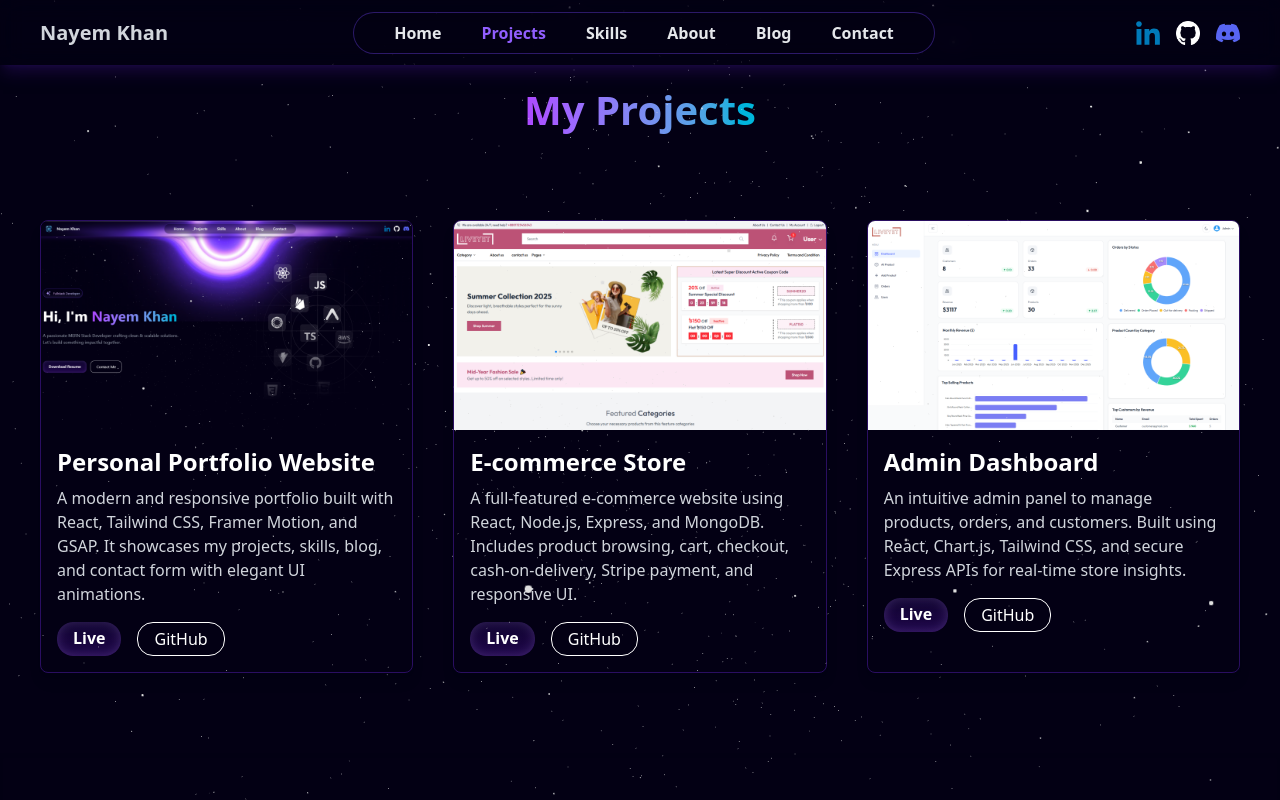
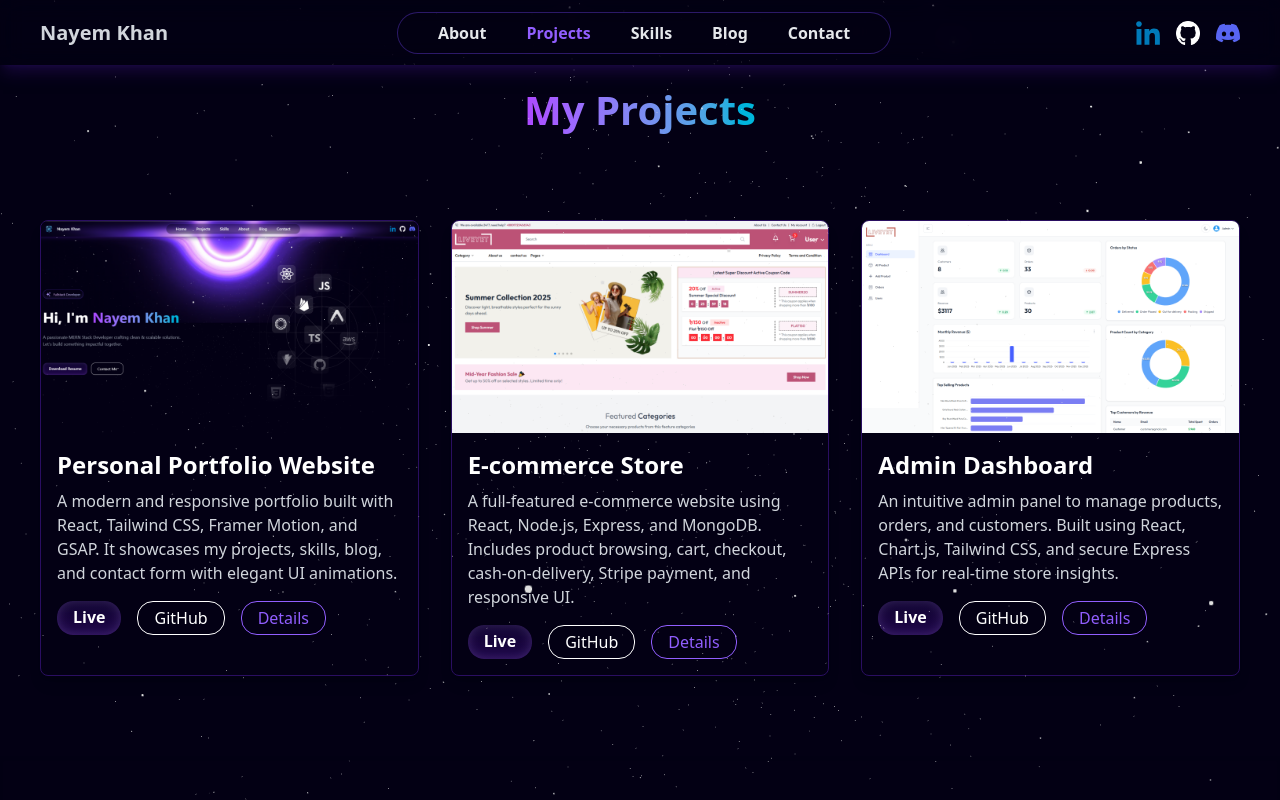
Before and after one commit to Nayem-khan1/portfolio, a React (Vite) app: page /projects in a window 1280 px wide. Shown: the top 800 px of the page. Built offline with nearby package versions, Linux system fonts and the light colour scheme; a web font is replaced by a local one.

Commit message:
add details page

```diff
--- a/src/App.jsx
+++ b/src/App.jsx
@@ -9,10 +9,12 @@ import ProjectDetails from "./components/ProjectDetails";
 import Contact from "./pages/Contact";
 import NotFound from "./pages/NotFound";
 import StarsCanvas from "./components/StarsCanvas";
+import { ScrollToTop } from "./components/ScrollToTop";
 
 const App = () => {
   return (
     <>
+      <ScrollToTop />
       <Routes>
         <Route element={<Main />}>
           <Route element={<Home />} path="/" />
--- a/src/components/Navbar.jsx
+++ b/src/components/Navbar.jsx
@@ -2,12 +2,12 @@ import React, { useRef, useState } from "react";
 import { Socials } from "../data";
 import { HiMenuAlt3, HiX } from "react-icons/hi";
 import { Link } from "react-scroll";
+import { Link as Route } from "react-router";
 
 const navLinks = [
-  { name: "Home", to: "home" },
+  { name: "About", to: "about-me" },
   { name: "Projects", to: "projects" },
   { name: "Skills", to: "skills" },
-  { name: "About", to: "about-me" },
   { name: "Blog", to: "blog" },
   { name: "Contact", to: "contact" },
 ];
@@ -20,7 +20,7 @@ const Navbar = () => {
     <div className="w-full fixed top-0 shadow-lg shadow-[#2A0E61]/50 bg-[#03001417] backdrop-blur-md z-50 px-4 md:px-10">
       <div className="max-w-screen-2xl mx-auto h-[65px] flex items-center justify-between">
         {/* Logo */}
-        <a href="#about-me" className="flex flex-row items-center">
+        <Route to="/" className="flex flex-row items-center">
           {/* <img
             src="/NavLogo.png"
             alt="logo"
@@ -29,7 +29,7 @@ const Navbar = () => {
             className="cursor-pointer hover:animate-slowspin"
           /> */}
           <span className="text-xl font-bold text-gray-300">Nayem Khan</span>
-        </a>
+        </Route>
 
         {/* Desktop Menu */}
         <div className="hidden md:flex items-center gap-6">
--- a/src/components/ProjectCard.jsx
+++ b/src/components/ProjectCard.jsx
@@ -1,6 +1,7 @@
 import React from "react";
+import { Link } from "react-router";
 
-const ProjectCard = ({ src, title, description, live, github }) => {
+const ProjectCard = ({ src, title, description, live, github, slug }) => {
   return (
     <div className="relative overflow-hidden rounded-lg shadow-lg border border-[#2A0E61]">
       <img
@@ -15,7 +16,8 @@ const ProjectCard = ({ src, title, description, live, github }) => {
         <h1 className="text-2xl font-semibold text-white">{title}</h1>
         <p className="mt-2 text-gray-300">{description}</p>
       </div>
-      <div className="flex gap-4 px-4 pb-4">
+
+      <div className="flex flex-wrap gap-4 px-4 pb-4">
         <a
           href={live}
           target="_blank"
@@ -32,6 +34,12 @@ const ProjectCard = ({ src, title, description, live, github }) => {
         >
           GitHub
         </a>
+        <Link
+          to={`/projects/${slug}`}
+          className="px-4 py-1 border border-primary text-primary rounded-2xl hover:bg-primary hover:text-black transition duration-300"
+        >
+          Details
+        </Link>
       </div>
     </div>
   );
--- /dev/null
+++ b/src/components/ScrollToTop.jsx
@@ -0,0 +1,16 @@
+import { useEffect } from "react";
+import { useLocation } from "react-router";
+
+export function ScrollToTop() {
+  const { pathname } = useLocation();
+
+  useEffect(() => {
+    window.scrollTo({
+      top: 0,
+      left: 0,
+      behavior: "smooth",
+    });
+  }, [pathname]);
+
+  return null;
+}
--- a/src/data/projects.js
+++ b/src/data/projects.js
@@ -1,32 +1,32 @@
 export const projectData = [
-  {
-    title: "QR Code Generator SaaS",
-    slug: "qr-code-saas",
-    description:
-      "A full-featured SaaS web app to generate, customize, and track QR codes with user authentication and analytics dashboard.",
-    image: "/images/projects/qrcode-saas.png",
-    tech: ["React", "Node.js", "MongoDB", "Firebase", "Stripe"],
-    demo: "https://demo.example.com",
-    repo: "https://github.com/yourname/qr-code-saas",
-  },
   {
     title: "Personal Portfolio Website",
     slug: "personal-portfolio",
     description:
-      "A responsive and modern portfolio website built with React and Tailwind CSS to showcase projects and skills.",
-    image: "/images/projects/portfolio.png",
-    tech: ["React", "Tailwind CSS", "Framer Motion"],
-    demo: "https://yourportfolio.com",
-    repo: "https://github.com/yourname/portfolio",
+      "A modern and responsive portfolio built with React, Tailwind CSS, Framer Motion, and GSAP. It showcases my projects, skills, blog, and contact form with elegant UI animations.",
+    image: "/image/projects/project-1.png",
+    tech: ["React", "Tailwind CSS", "Framer Motion", "GSAP"],
+    demo: "https://portfolio-blond-eight-77.vercel.app/",
+    repo: "https://github.com/Nayem-khan1/portfolio.git",
   },
   {
-    title: "E-commerce Platform",
+    title: "E-commerce Store",
     slug: "ecommerce-platform",
     description:
-      "A MERN stack e-commerce platform with product listing, cart, and payment integration.",
-    image: "/images/projects/ecommerce.png",
+      "A full-featured e-commerce website using React, Node.js, Express, and MongoDB. Includes product browsing, cart, checkout, cash-on-delivery, Stripe payment, and responsive UI.",
+    image: "/image/projects/project-2.png",
     tech: ["React", "Node.js", "Express", "MongoDB", "Stripe"],
-    demo: "https://ecommerce.example.com",
-    repo: "https://github.com/yourname/ecommerce-platform",
+    demo: "https://rong-bd-frontend.vercel.app/",
+    repo: "https://github.com/Nayem-khan1/rong-bd-frontend.git",
+  },
+  {
+    title: "Admin Dashboard",
+    slug: "admin-dashboard",
+    description:
+      "An intuitive admin panel to manage products, orders, and customers. Built using React, Chart.js, Tailwind CSS, and secure Express APIs for real-time store insights.",
+    image: "/image/projects/project-3.png",
+    tech: ["React", "Tailwind CSS", "Chart.js", "Express"],
+    demo: "https://rong-bd-admin.vercel.app/",
+    repo: "https://github.com/Nayem-khan1/rong-bd-admin.git",
   },
 ];
--- a/src/pages/BlogDetails.jsx
+++ b/src/pages/BlogDetails.jsx
@@ -25,7 +25,7 @@ const BlogDetails = () => {
 
   if (!blog) {
     return (
-      <main className="min-h-screen bg-[#0f172a] text-white px-6 md:px-20 py-32 text-center">
+      <main className="min-h-screen text-white px-6 md:px-20 py-32 text-center">
         <h1 className="text-3xl text-red-500 font-bold mb-4">
           404 – Blog Not Found
         </h1>
@@ -43,13 +43,13 @@ const BlogDetails = () => {
   }
 
   return (
-    <main className="bg-[#0f172a] text-white min-h-screen px-6 md:px-20 py-20">
+    <main className=" text-white min-h-screen px-6 md:px-20 py-20">
       <section ref={sectionRef} className="max-w-5xl mx-auto">
         <motion.h1
           initial={{ opacity: 0, y: 20 }}
           animate={{ opacity: 1, y: 0 }}
           transition={{ duration: 0.8 }}
-          className="text-4xl font-serif font-bold text-primary mb-4 text-center"
+          className="text-4xl font-bold text-primary mb-4 text-center"
         >
           {blog.title}
         </motion.h1>
--- a/src/pages/Projects.jsx
+++ b/src/pages/Projects.jsx
@@ -1,5 +1,6 @@
 import React from "react";
 import ProjectCard from "../components/ProjectCard";
+import { projectData } from "../data/projects";
 
 const Projects = () => {
   return (
@@ -7,28 +8,18 @@ const Projects = () => {
       <h1 className="text-[40px] font-semibold text-transparent bg-clip-text bg-gradient-to-r from-purple-500 to-cyan-500 py-20">
         My Projects
       </h1>
-      <div className="h-full w-full flex flex-col md:flex-row gap-10 px-4 lg:px-10 2xl:px-0">
-        <ProjectCard
-          src="/image/projects/project-1.png"
-          title="Personal Portfolio Website"
-          description="A modern and responsive portfolio built with React, Tailwind CSS, Framer Motion, and GSAP. It showcases my projects, skills, blog, and contact form with elegant UI animations."
-          github="https://github.com/Nayem-khan1/portfolio.git"
-          live="https://portfolio-blond-eight-77.vercel.app/"
-        />
-        <ProjectCard
-          src="/image/projects/project-2.png"
-          title="E-commerce Store"
-          description="A full-featured e-commerce website using React, Node.js, Express, and MongoDB. Includes product browsing, cart, checkout, cash-on-delivery, Stripe payment, and responsive UI."
-          github="https://github.com/Nayem-khan1/rong-bd-frontend.git"
-          live="https://rong-bd-frontend.vercel.app/"
-        />
-        <ProjectCard
-          src="/image/projects/project-3.png"
-          title="Admin Dashboard"
-          description="An intuitive admin panel to manage products, orders, and customers. Built using React, Chart.js, Tailwind CSS, and secure Express APIs for real-time store insights."
-          github="https://github.com/Nayem-khan1/rong-bd-admin.git"
-          live="https://rong-bd-admin.vercel.app/"
-        />
+      <div className="grid grid-cols-1 sm:grid-cols-2 lg:grid-cols-3 gap-8 px-4 lg:px-10 2xl:px-0 w-full">
+        {projectData.map((project, index) => (
+          <ProjectCard
+            key={index}
+            src={project.image}
+            title={project.title}
+            description={project.description}
+            github={project.repo}
+            live={project.demo}
+            slug={project.slug}
+          />
+        ))}
       </div>
     </div>
   );
```
